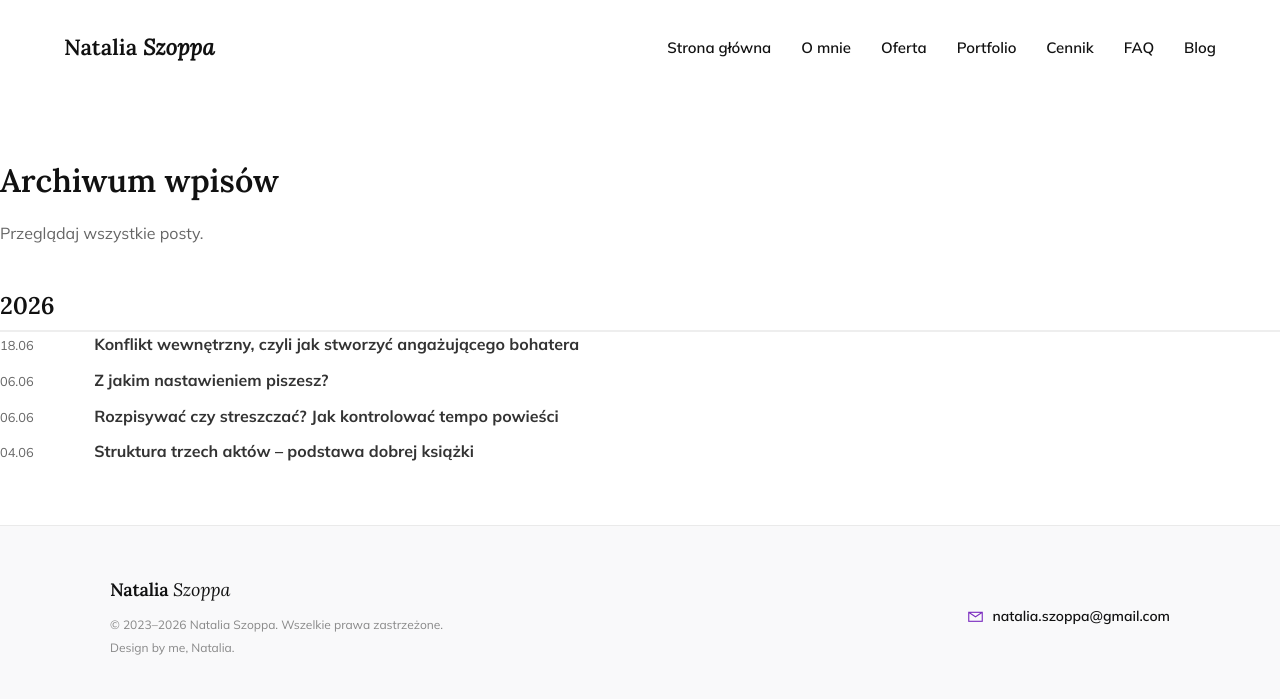
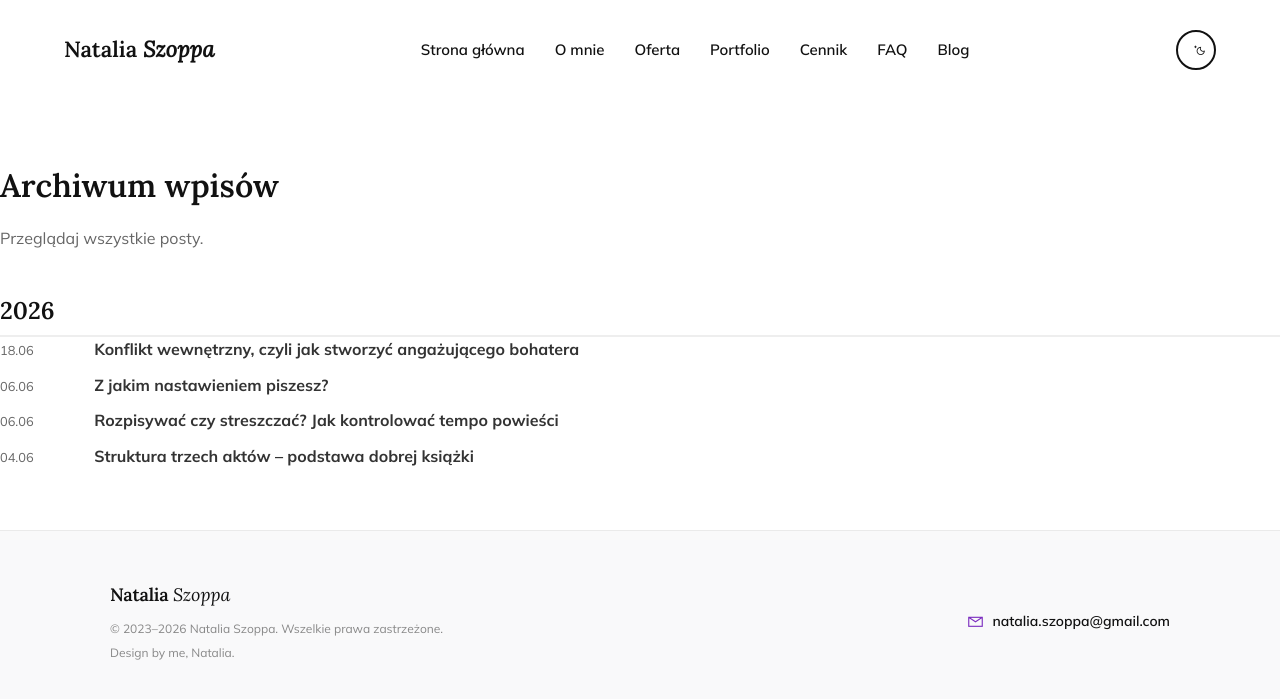
Before and after one commit to Bonnie00726/nataliaszoppa, a Jekyll site: the page built from archiwum.html, in a window 1280 px wide. Shown: the top 699 px of the page. Built offline with Jekyll 4.4.1, drawn with Linux system fonts in a browser that asks for light colours.

Commit message:
Update nav.html

```diff
--- a/_includes/nav.html
+++ b/_includes/nav.html
@@ -13,6 +13,9 @@
         <a href="{{ site.baseurl }}/blog.html" {% if page.url contains 'blog' %}class="active"{% endif %}>Blog</a>
     </nav>
 
+<button id="theme-toggle" class="btn-outline" style="padding: 8px 15px; border-radius: 50%; width: 40px; height: 40px;">
+    <i class="las la-moon"></i>
+</button>
     <button class="mobile-toggle" aria-label="Menu" aria-expanded="false" onclick="document.getElementById('main-nav-links').classList.toggle('show-mobile')">
         <i class="las la-bars"></i>
     </button>
```
